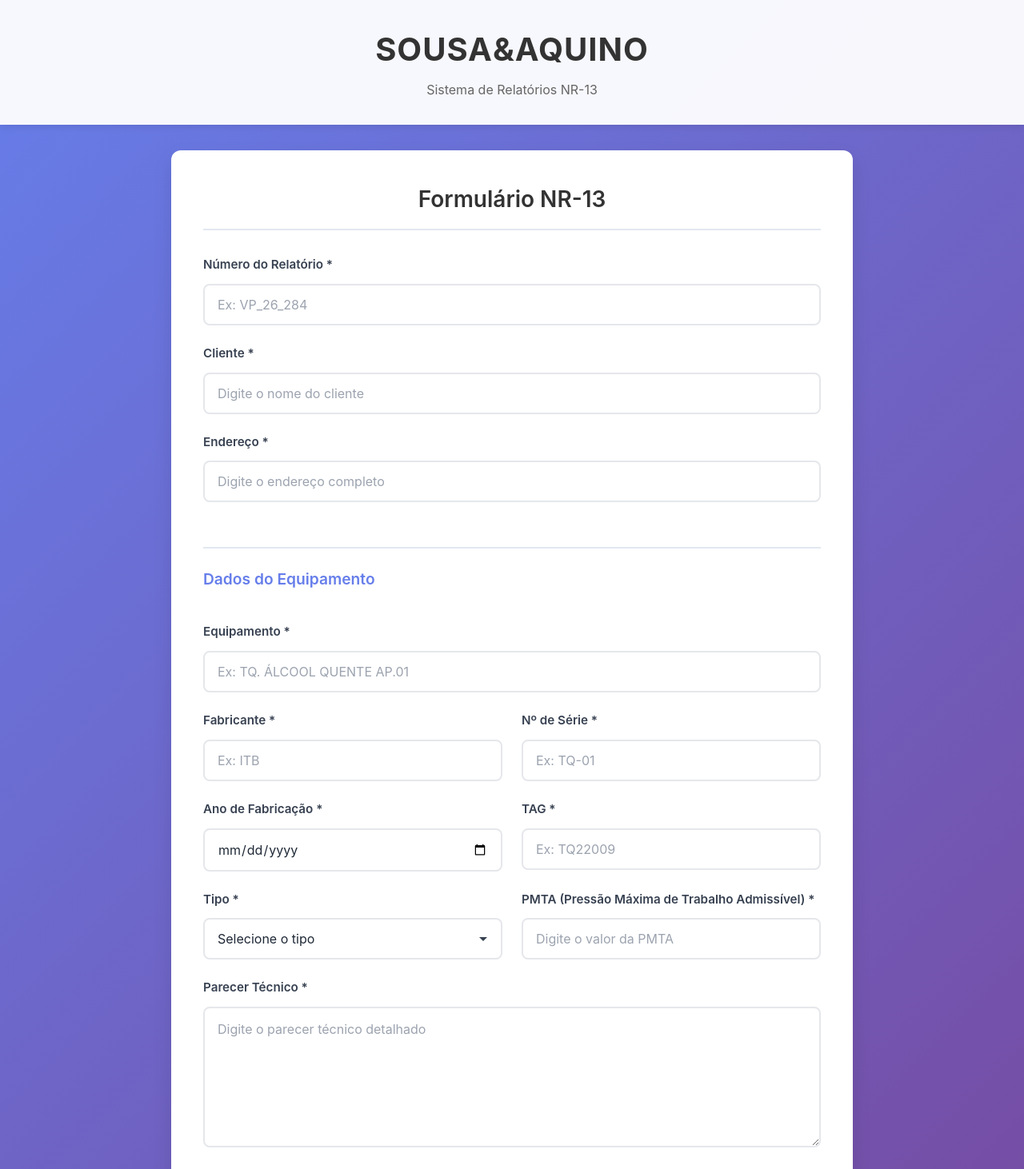
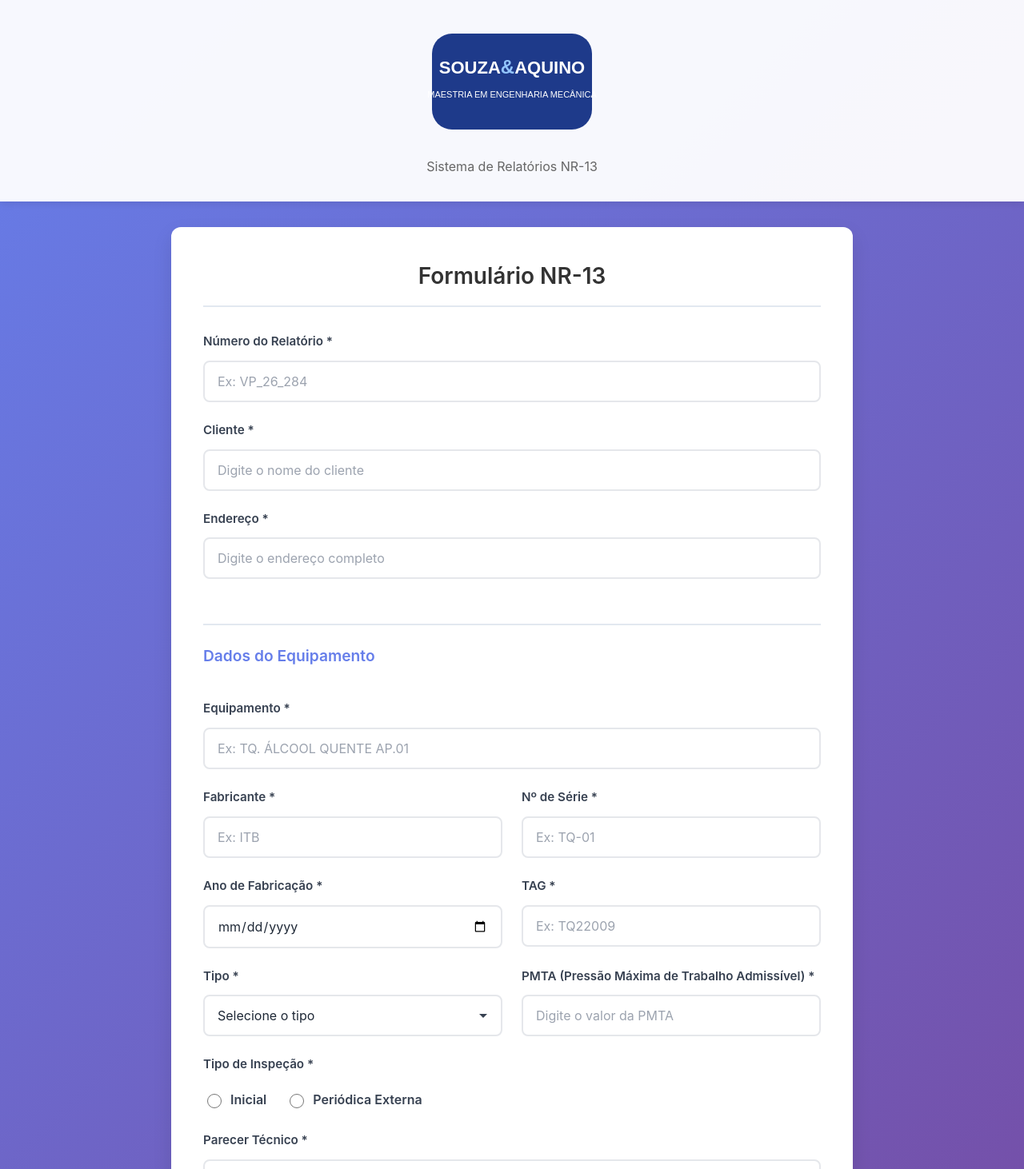
Before and after one commit to jenafree/sistema-nr13, a React (Vite) app in the folder sistema-nr13/: page / in a window 1280 px wide. Shown: the top 1462 px of the page at 80% size. Built offline with nearby package versions, Linux system fonts and the light colour scheme.

Commit message:
feat: adiciona logo, melhora PDF e adiciona campo tipo de inspeção

```diff
--- a/sistema-nr13/src/App.css
+++ b/sistema-nr13/src/App.css
@@ -12,6 +12,23 @@
   text-align: center;
   box-shadow: 0 2px 10px rgba(0, 0, 0, 0.1);
   margin-bottom: 2rem;
+  display: flex;
+  flex-direction: column;
+  align-items: center;
+  gap: 1rem;
+}
+
+.logo-container {
+  display: flex;
+  align-items: center;
+  justify-content: center;
+  margin-bottom: 0.5rem;
+}
+
+.logo-image {
+  max-width: 250px;
+  height: auto;
+  display: block;
 }
 
 .app-header h1 {
@@ -23,7 +40,7 @@
 }
 
 .app-subtitle {
-  margin: 0.5rem 0 0 0;
+  margin: 0;
   color: #666;
   font-size: 1rem;
   font-weight: 400;
--- a/sistema-nr13/src/App.jsx
+++ b/sistema-nr13/src/App.jsx
@@ -16,6 +16,7 @@ function App() {
     anoFabricacao: "",
     tag: "",
     tipo: "",
+    tipoInspecao: "",
     pmta: "",
     parecer: ""
   });
@@ -23,7 +24,13 @@ function App() {
   return (
     <div className="app-container">
       <header className="app-header">
-        <h1>SOUSA&AQUINO</h1>
+        <div className="logo-container">
+          <img
+            src="/logo-souza-aquino.svg"
+            alt="SOUZA&AQUINO Logo"
+            className="logo-image"
+          />
+        </div>
         <p className="app-subtitle">Sistema de Relatórios NR-13</p>
       </header>
 
--- a/sistema-nr13/src/components/Formulario.jsx
+++ b/sistema-nr13/src/components/Formulario.jsx
@@ -158,6 +158,34 @@ export default function Formulario({ formData, setFormData }) {
         </div>
 
         <div className="form-group">
+          <label>Tipo de Inspeção *</label>
+          <div className="radio-group">
+            <label className="radio-label">
+              <input
+                type="radio"
+                name="tipoInspecao"
+                value="Inicial"
+                checked={formData.tipoInspecao === "Inicial"}
+                onChange={handleChange}
+                required
+              />
+              <span>Inicial</span>
+            </label>
+            <label className="radio-label">
+              <input
+                type="radio"
+                name="tipoInspecao"
+                value="Periódica Externa"
+                checked={formData.tipoInspecao === "Periódica Externa"}
+                onChange={handleChange}
+                required
+              />
+              <span>Periódica Externa</span>
+            </label>
+          </div>
+        </div>
+
+        <div className="form-group">
           <label htmlFor="parecer">Parecer Técnico *</label>
           <textarea
             id="parecer"
--- a/sistema-nr13/src/pdf/RelatorioPDF.jsx
+++ b/sistema-nr13/src/pdf/RelatorioPDF.jsx
@@ -1,5 +1,5 @@
 import React from "react";
-import { Page, Text, View, Document, StyleSheet } from "@react-pdf/renderer";
+import { Page, Text, View, Document, StyleSheet, Image } from "@react-pdf/renderer";
 
 const styles = StyleSheet.create({
   page: {
@@ -24,19 +24,34 @@ const styles = StyleSheet.create({
   },
 
   logoContainer: {
+    width: 150,
+    minHeight: 90,
+    backgroundColor: "#1e3a8a",
+    borderRadius: 15,
+    padding: 12,
     flexDirection: "column",
-    alignItems: "flex-start"
+    justifyContent: "center",
+    alignItems: "center"
   },
 
   logoText: {
-    fontSize: 14,
+    fontSize: 16,
     fontWeight: "bold",
-    marginBottom: 3
+    color: "#ffffff",
+    marginBottom: 2,
+    textAlign: "center"
+  },
+
+  logoAmpersand: {
+    fontSize: 18,
+    color: "#93c5fd"
   },
 
   logoSubtext: {
-    fontSize: 8,
-    color: "#333"
+    fontSize: 7,
+    color: "#ffffff",
+    textAlign: "center",
+    marginTop: 2
   },
 
   reportNumber: {
@@ -70,6 +85,23 @@ const styles = StyleSheet.create({
     padding: 10
   },
 
+  equipmentSection: {
+    flexDirection: "row",
+    marginBottom: 15
+  },
+
+  equipmentImage: {
+    width: 200,
+    height: 150,
+    marginRight: 15,
+    borderWidth: 1,
+    borderColor: "#ccc"
+  },
+
+  equipmentData: {
+    flex: 1
+  },
+
   label: {
     fontSize: 9,
     fontWeight: "bold",
@@ -80,6 +112,40 @@ const styles = StyleSheet.create({
   value: {
     fontSize: 10,
     marginBottom: 5
+  },
+
+  inspectionTypeSection: {
+    marginTop: 10,
+    marginBottom: 10
+  },
+
+  inspectionTypeLabel: {
+    fontSize: 9,
+    fontWeight: "bold",
+    marginBottom: 5
+  },
+
+  inspectionOption: {
+    flexDirection: "row",
+    alignItems: "center",
+    marginBottom: 3
+  },
+
+  checkbox: {
+    width: 10,
+    height: 10,
+    borderWidth: 1,
+    borderColor: "#000",
+    marginRight: 5,
+    backgroundColor: "#000"
+  },
+
+  checkboxEmpty: {
+    width: 10,
+    height: 10,
+    borderWidth: 1,
+    borderColor: "#000",
+    marginRight: 5
   }
 });
 
@@ -90,7 +156,9 @@ export const RelatorioPDF = ({ dados }) => (
       <View style={styles.header}>
         <View style={styles.headerTop}>
           <View style={styles.logoContainer}>
-            <Text style={styles.logoText}>SOUZA&AQUINO</Text>
+            <Text style={styles.logoText}>
+              SOUZA<Text style={styles.logoAmpersand}>&amp;</Text>AQUINO
+            </Text>
             <Text style={styles.logoSubtext}>MAESTRIA EM ENGENHARIA MECANICA</Text>
           </View>
           <Text style={styles.reportNumber}>
@@ -117,13 +185,20 @@ export const RelatorioPDF = ({ dados }) => (
 
       {/* Dados do Equipamento */}
       <View style={styles.section}>
+        <View style={styles.equipmentSection}>
+          <View style={styles.equipmentImage}>
+            <Text style={{ fontSize: 8, color: "#999", textAlign: "center", marginTop: 60 }}>
+              [Imagem do Equipamento]
+            </Text>
+          </View>
+          <View style={styles.equipmentData}>
             <Text style={styles.label}>Equipamento:</Text>
             <Text style={styles.value}>{dados.equipamento || "-"}</Text>
 
             <Text style={styles.label}>Fabricante:</Text>
             <Text style={styles.value}>{dados.fabricante || "-"}</Text>
 
-        <Text style={styles.label}>Nº de Série:</Text>
+            <Text style={styles.label}>Nº de série:</Text>
             <Text style={styles.value}>{dados.numeroSerie || "-"}</Text>
 
             <Text style={styles.label}>Ano de Fabricação:</Text>
@@ -138,6 +213,20 @@ export const RelatorioPDF = ({ dados }) => (
 
             <Text style={styles.label}>Tipo:</Text>
             <Text style={styles.value}>{dados.tipo || "-"}</Text>
+          </View>
+        </View>
+
+        <View style={styles.inspectionTypeSection}>
+          <Text style={styles.inspectionTypeLabel}>TIPO DE INSPEÇÃO:</Text>
+          <View style={styles.inspectionOption}>
+            <View style={dados.tipoInspecao === "Inicial" ? styles.checkbox : styles.checkboxEmpty} />
+            <Text style={styles.value}>Inicial</Text>
+          </View>
+          <View style={styles.inspectionOption}>
+            <View style={dados.tipoInspecao === "Periódica Externa" ? styles.checkbox : styles.checkboxEmpty} />
+            <Text style={styles.value}>Periódica Externa</Text>
+          </View>
+        </View>
 
         <Text style={styles.label}>PMTA (Pressão Máxima de Trabalho Admissível):</Text>
         <Text style={styles.value}>
--- a/sistema-nr13/src/styles/form.css
+++ b/sistema-nr13/src/styles/form.css
@@ -106,6 +106,32 @@
   line-height: 1.5;
 }
 
+.radio-group {
+  display: flex;
+  gap: 1.5rem;
+  margin-top: 0.5rem;
+}
+
+.radio-label {
+  display: flex;
+  align-items: center;
+  gap: 0.5rem;
+  cursor: pointer;
+  font-weight: 400;
+  color: #374151;
+}
+
+.radio-label input[type="radio"] {
+  width: 18px;
+  height: 18px;
+  cursor: pointer;
+  accent-color: #667eea;
+}
+
+.radio-label span {
+  font-size: 1rem;
+}
+
 /* Responsividade */
 @media (max-width: 768px) {
   .formulario-container {
```
Also changed, not shown: sistema-nr13/public/logo-souza-aquino.svg (added). Lines whose indentation alone changed are shown as unchanged.
